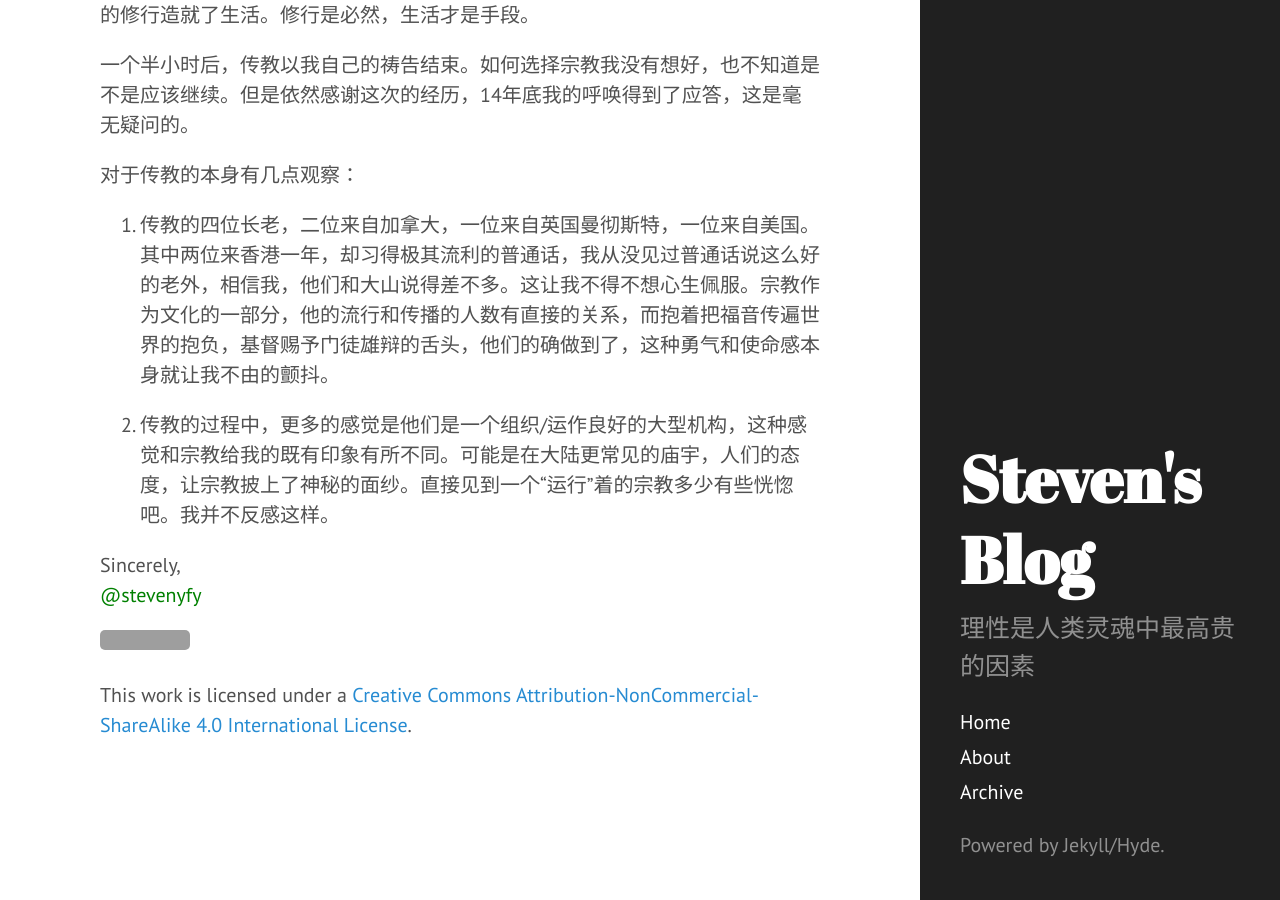
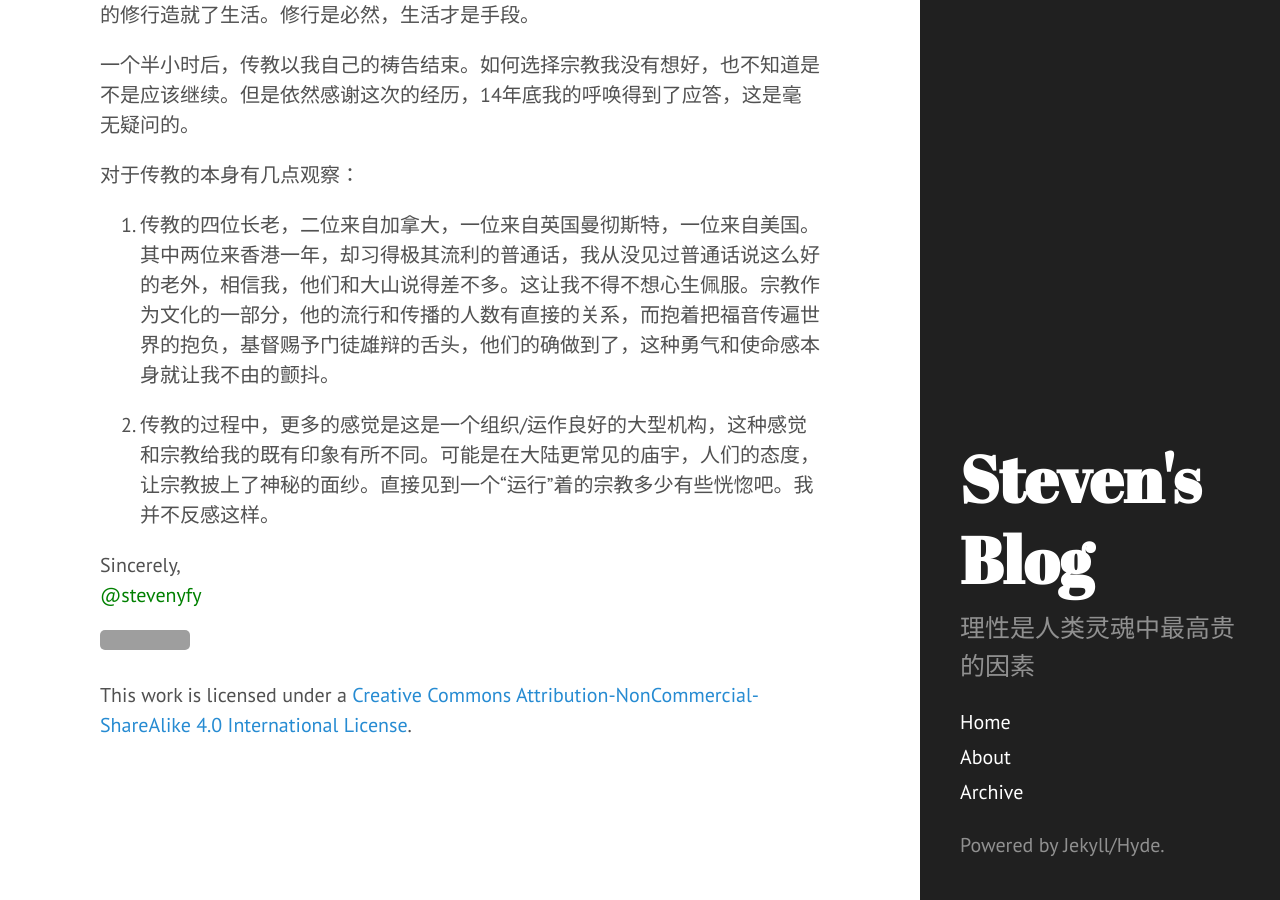
Before and after one commit to legatoo/legatoo.github.io, a Jekyll site: the page built from _posts/2015-01-02-Mormon-Preach.md, in a window 1280 px wide and 900 px high, scrolled down 1716 px. Built offline with Jekyll 4.4.1, drawn with Linux system fonts in a browser that asks for light colours; Markdown is read by kramdown in place of the engine named in the settings; grey boxes are pictures that could not be loaded.

Commit message:
mormom preach

```diff
--- a/_posts/2015-01-02-Mormon-Preach.md
+++ b/_posts/2015-01-02-Mormon-Preach.md
@@ -28,7 +28,7 @@ title: 摩尔门教传教经历记
 
 1. 传教的四位长老，二位来自加拿大，一位来自英国曼彻斯特，一位来自美国。其中两位来香港一年，却习得极其流利的普通话，我从没见过普通话说这么好的老外，相信我，他们和大山说得差不多。这让我不得不想心生佩服。宗教作为文化的一部分，他的流行和传播的人数有直接的关系，而抱着把福音传遍世界的抱负，基督赐予门徒雄辩的舌头，他们的确做到了，这种勇气和使命感本身就让我不由的颤抖。
 
-2. 传教的过程中，更多的感觉是他们是一个组织/运作良好的大型机构，这种感觉和宗教给我的既有印象有所不同。可能是在大陆更常见的庙宇，人们的态度，让宗教披上了神秘的面纱。直接见到一个“运行”着的宗教多少有些恍惚吧。我并不反感这样。
+2. 传教的过程中，更多的感觉是这是一个组织/运作良好的大型机构，这种感觉和宗教给我的既有印象有所不同。可能是在大陆更常见的庙宇，人们的态度，让宗教披上了神秘的面纱。直接见到一个“运行”着的宗教多少有些恍惚吧。我并不反感这样。
 
 Sincerely,<br>
 <a href="https://twitter.com/stevenyfy"><font color="green">@stevenyfy</font></a>
```
